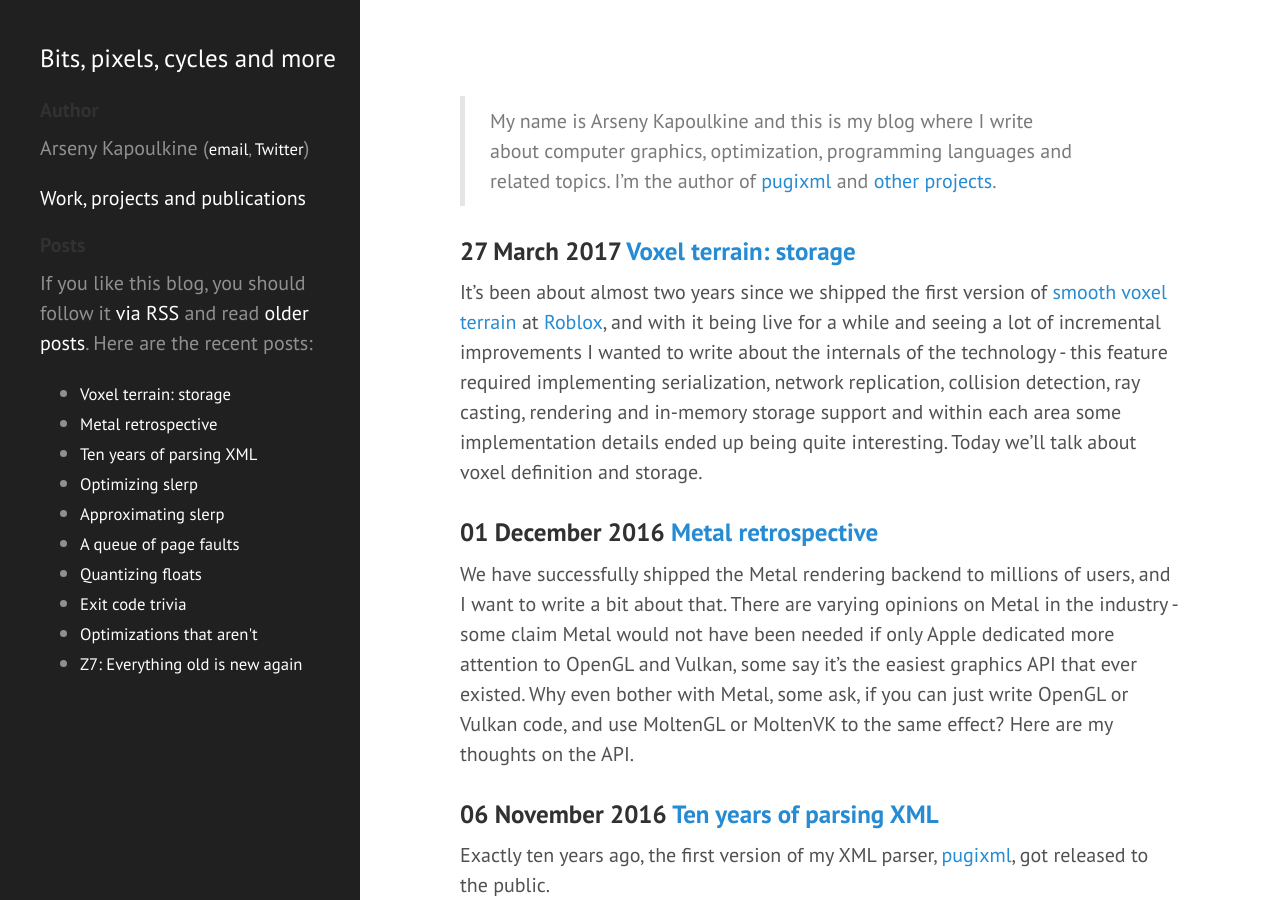
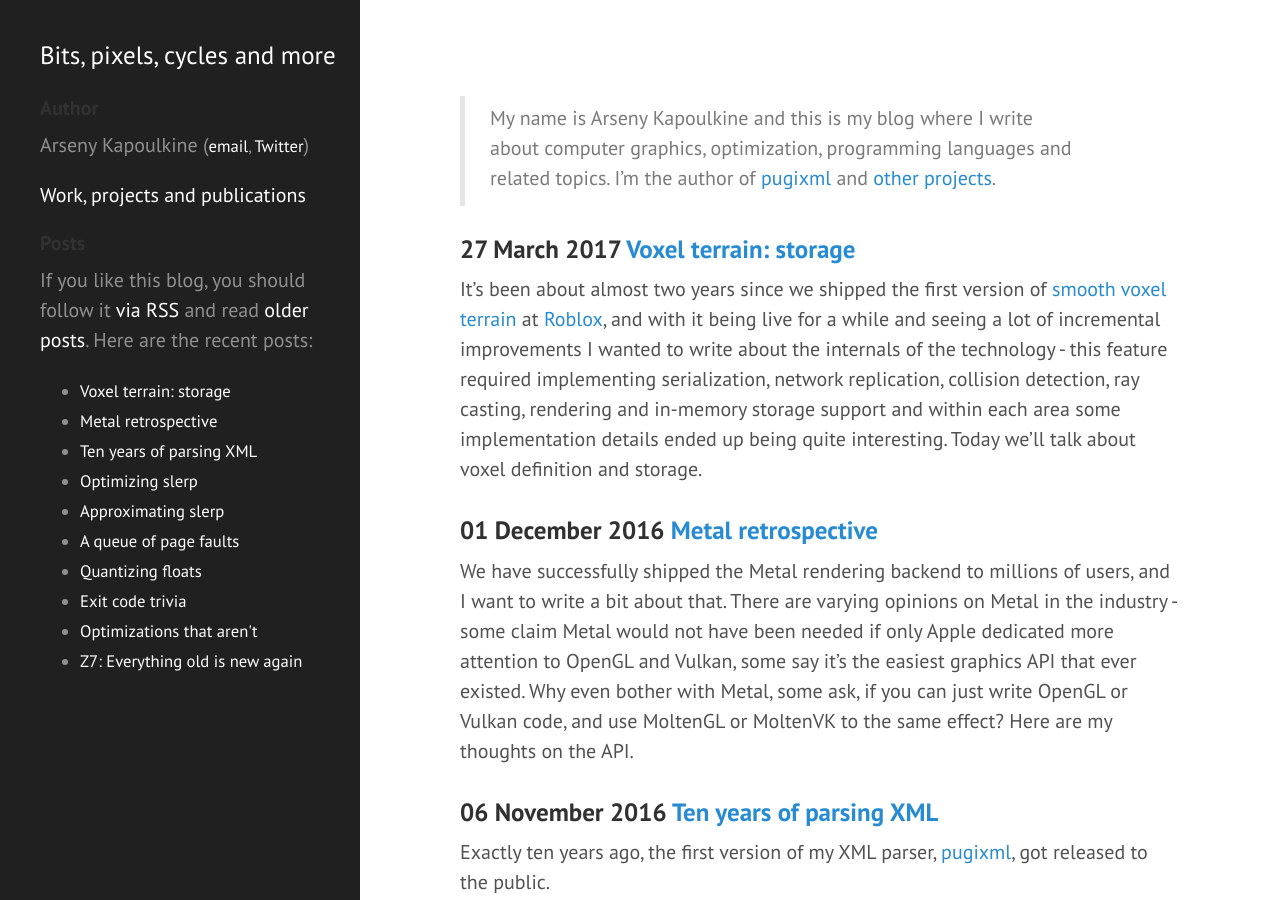
Before and after one commit to zeux/zeux.github.io, a Jekyll site: the page built from index.md, in a window 1280 px wide and 900 px high. Built offline with Jekyll 4.4.1, drawn with Linux system fonts in a browser that asks for light colours.

Commit message:
Switch to local font copy as a test

```diff
--- a/_includes/header.html
+++ b/_includes/header.html
@@ -13,8 +13,26 @@
   </title>
 
   <!-- CSS -->
-  <link rel="stylesheet" href="http://fonts.googleapis.com/css?family=PT+Sans:400,400italic,700">
   <style type="text/css">
+  @font-face {
+    font-family: 'PT Sans';
+    font-style: normal;
+    font-weight: 400;
+    src: local('PT Sans'), local('PTSans-Regular'), url(/fonts/pt_sans-web-regular-webfont.woff) format('woff');
+  }
+  @font-face {
+    font-family: 'PT Sans';
+    font-style: normal;
+    font-weight: 700;
+    src: local('PT Sans Bold'), local('PTSans-Bold'), url(/fonts/pt_sans-web-bold-webfont.woff) format('woff');
+  }
+  @font-face {
+    font-family: 'PT Sans';
+    font-style: italic;
+    font-weight: 400;
+    src: local('PT Sans Italic'), local('PTSans-Italic'), url(/fonts/pt_sans-web-italic-webfont.woff) format('woff');
+  }
+
   {% include css/poole.css %}
   {% include css/syntax.css %}
   {% include css/hyde.css %}
```
Also changed, not shown: fonts/pt_sans-web-bold-webfont.woff (added), fonts/pt_sans-web-italic-webfont.woff (added), fonts/pt_sans-web-regular-webfont.woff (added).
